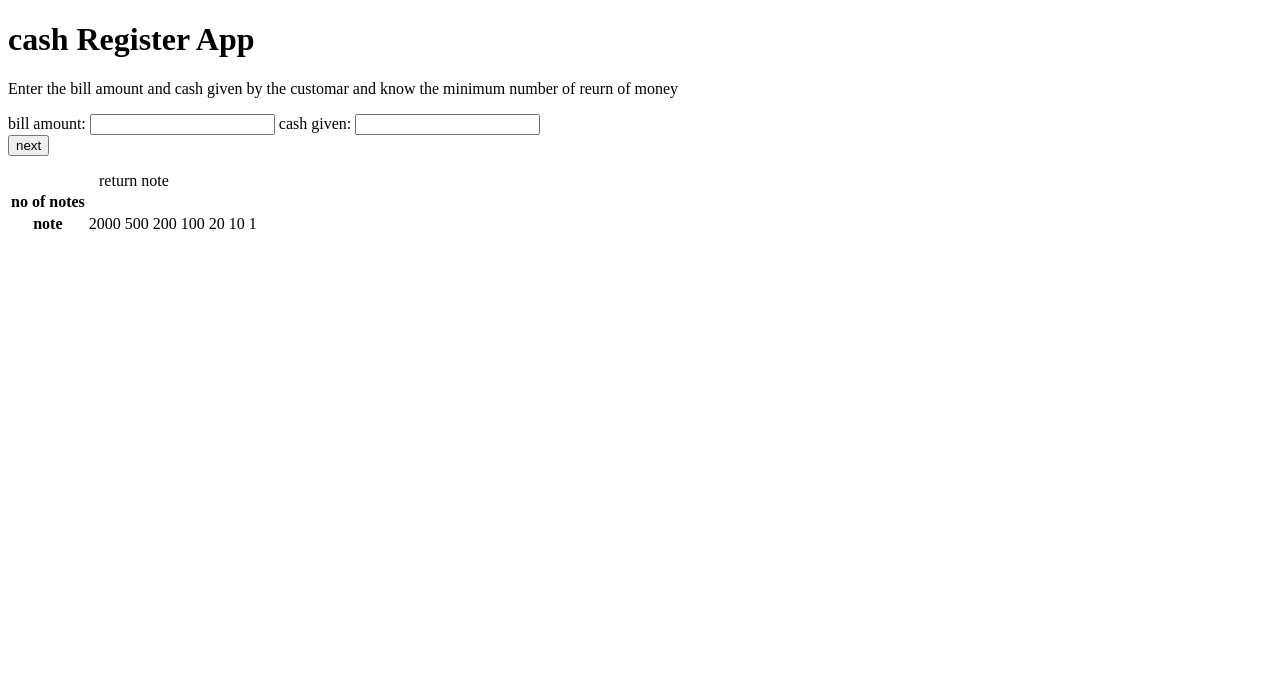
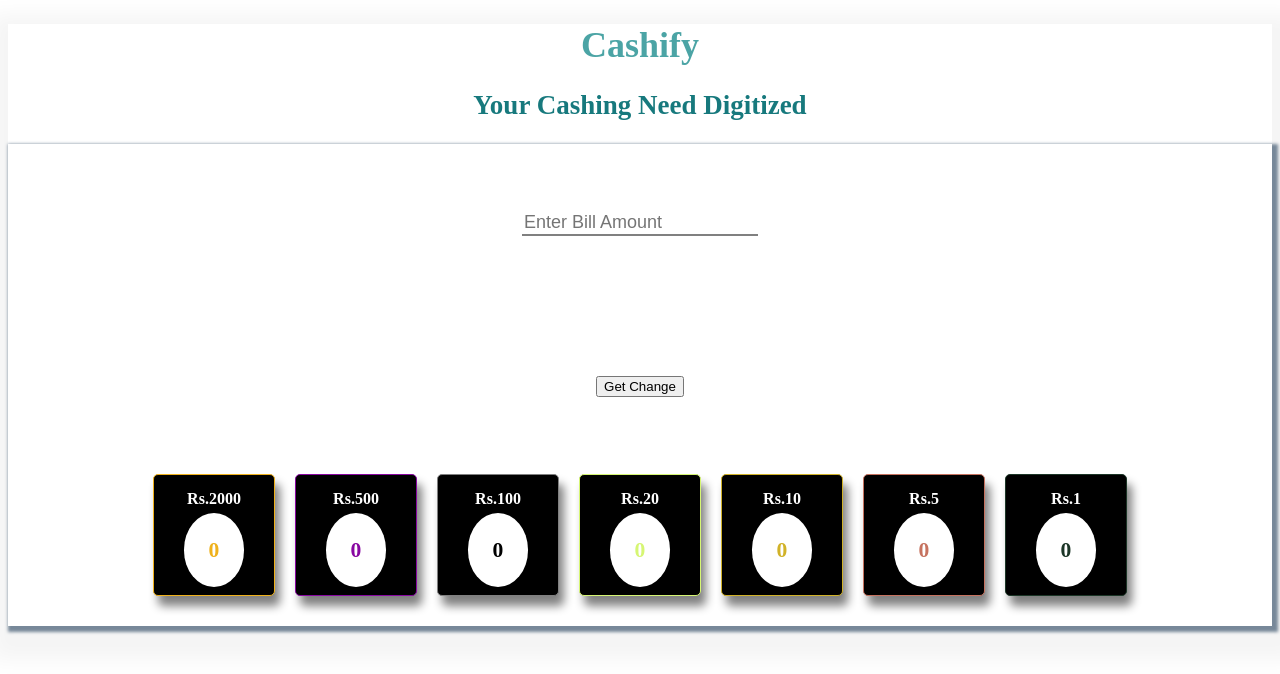
Before and after one commit to kunalsamanta/cashRegister, a plain HTML site: page index.html in a window 1280 px wide. Drawn offline with Linux system fonts and the light colour scheme.

Commit message:
new code

```diff
--- a/index.html
+++ b/index.html
@@ -1,52 +1,82 @@
 <!DOCTYPE html>
 <html lang="en">
   <head>
-    <meta charset="UTF-8">
-    <meta http-equiv="X-UA-Compatible" content="IE=edge">
-    <meta name="viewport" content="width=device-width, initial-scale=1.0">
-    <link rel="styleseet" href="./main.css">
-    <title>cash register</title>
+    <meta charset="UTF-8" />
+    <meta http-equiv="X-UA-Compatible" content="IE=edge" />
+    <meta name="viewport" content="width=device-width, initial-scale=1.0" />
+    <link rel="stylesheet" href="main.css" />
+    <title>Cashify</title>
   </head>
   <body>
-    <div class="cointner">
-        <h1>cash Register App</h1>
-        <p class="description">Enter the bill amount and cash given by the customar and know the minimum number of reurn of money
-
+    <div class="container">
+      <div class="app-head">
+        <h1>Cashify</h1>
+        <h2>Your Cashing Need Digitized</h2>
+      </div>
+      <div class="app-body">
+        <div class="app-input">
+          <form>
+            <input
+              class="inputTxt"
+              type="text"
+              placeholder="Enter Bill Amount"
+              id="billAmt"
+            />
+            <p
+              id="billAmtWarn"
+              style="visibility: hidden !important; color: red"
+            >
+              Please enter amount greater than 0
             </p>
-        <label for="bill-amount">bill amount:</label>
-        <input id="bill-amount" type="text">
-        <label for="cash-given">cash given:</label>
-        <input id="cash-given" type="text"><br>
-        <button id="check-button">next</button>
-        <p id="error-message"></p>
-
-
-        <table class="change-table">
-            <caption>return note</caption>
-        <tr>
-            <th>no of notes</th>
-            <td class="no-of-notes"></td>
-            <td class="no-of-notes"></td>
-            <td class="no-of-notes"></td>
-            <td class="no-of-notes"></td>
-            <td class="no-of-notes"></td>
-            <td class="no-of-notes"></td>
-            <td class="no-of-notes"></td>
-        </tr>
-        <tr>
-            <th>note</th>
-            <td>2000</td>
-            <td>500</td>
-            <td>200</td>
-            <td>100</td>
-            <td>20</td>
-            <td>10</td>
-            <td>1</td>
-        </tr>
-    </table>
+            <input
+              class="inputTxt"
+              type="text"
+              placeholder="Enter Cash Given"
+              id="cash"
+              style="visibility: hidden !important"
+            />
+            <p
+              id="cashWarn"
+              style="visibility: hidden !important; color: green"
+            >
+              Please give cash greater than amount
+            </p>
+            <button id="getChangeBtn" type="submit">Get Change</button>
+          </form>
         </div>
-
-
+        <div class="app-output">
+          <div id="inner-c1">
+            <p class="amtName">Rs.2000</p>
+            <span id="c1" class="count">0</span>
+          </div>
+          <div id="inner-c2">
+            <p class="amtName">Rs.500</p>
+            <span id="c2" class="count">0</span>
+          </div>
+          <div id="inner-c3">
+            <p class="amtName">Rs.100</p>
+            <span id="c3" class="count">0</span>
+          </div>
+          <div id="inner-c4">
+            <p class="amtName">Rs.20</p>
+            <span id="c4" class="count">0</span>
+          </div>
+          <div id="inner-c5">
+            <p class="amtName">Rs.10</p>
+            <span id="c5" class="count">0</span>
+          </div>
+          <div id="inner-c6">
+            <p class="amtName">Rs.5</p>
+            <span id="c6" class="count">0</span>
+          </div>
+          <div id="inner-c7">
+            <p class="amtName">Rs.1</p>
+            <span id="c7" class="count">0</span>
+          </div>
+        </div>
+      </div>
+      <div class="app-footer"></div>
+    </div>
+    <script src="index.js"></script>
   </body>
-<script src="./index.js"></script>
 </html>
--- a/index.js
+++ b/index.js
@@ -1,47 +1,52 @@
-const billAmount= document.querySelector("#bill-amount");
-const cashGiven= document.querySelector("#cash-given");
-const checkButton= document.querySelector("#check-button");
-//console.log(cashGiven.value);
-const message=document.querySelector("#error-message");
-const noOfNotes=document.querySelectorAll(".no-of-notes")
-const avaibleNote=[2000,500,200,100,20,10,1]
+const billAmount = document.getElementById("billAmt");
+const cashGiven = document.getElementById("cash");
+const amtWarning = document.getElementById("billAmtWarn");
+const cashWarning = document.getElementById("cashWarn");
+const getChangeBtn = document.getElementById("getChangeBtn");
+const noteCount = document.querySelectorAll(".count");
 
-checkButton.addEventListener("click",function validBillamount(){
-    hideMessage();
-   //console.log(billAmount.value);
-    if (billAmount.value>0){
-        if(cashGiven.value>=billAmount.value){
-            const amountTobeReturn= cashGiven.value-billAmount.value;
-            calculateChange(amountTobeReturn);
+// Input Value
+let avaliableNotes = [2000, 500, 100, 20, 10, 5, 1];
 
+//Event Listner
+billAmount.addEventListener("keyup", getAmount);
+cashGiven.addEventListener("keyup", getCash);
+getChangeBtn.addEventListener("click", getChangeFn);
 
-        }
-        else{
-            showMessage("Wanna wash some dish?");
+for (i = 1; i <= 7; i++) {
+  let hex = Math.floor(Math.random() * 16777215).toString(16);
+  document.getElementById("c" + i).style.color = "#" + hex;
+  document.getElementById("inner-c" + i).style.borderColor = "#" + hex;
+}
 
-        }
+// Functions
+function getAmount(event) {
+  if (event.target.value <= 0) {
+    amtWarning.style.visibility = "visible";
+    cashGiven.style.visibility = "hidden";
+  } else {
+    amtWarning.style.visibility = "hidden";
+    cashGiven.style.visibility = "visible";
+  }
+}
 
+function getCash(event) {
+  if (event.target.value < billAmount.value) {
+    cashWarning.style.visibility = "visible";
+  } else {
+    cashWarning.style.visibility = "hidden";
+  }
+}
+function getChangeFn(event) {
+  event.preventDefault();
+  let cashToReturn = cashGiven.value - billAmount.value;
+  if (cashToReturn >= 0) {
+    for (let i = 0; i < avaliableNotes.length; i++) {
+      const numberOfNotes = Math.trunc(cashToReturn / avaliableNotes[i]);
+      cashToReturn %= avaliableNotes[i];
+      noteCount[i].innerText = numberOfNotes;
     }
-    else{
-        showMessage("invalid bill amount");
-    }
-});
-function hideMessage(){
-    message.style.display= "none";
-
+  } else {
+    cashWarning.style.visibility = "visible";
+  }
 }
-function calculateChange(amountTobeReturn){
-    for( let i=0; i< avaibleNote.length; i++){
-        const noOfNotes=Math.trunc(amountTobeReturn/avaibleNote[i]);
-        amountTobeReturn %= avaibleNote[i];
-        noOfNotes[i].innerText=noOfNotes;
-
-    }
-
-
-
-}
-function showMessage(msg){
-    message.style.display="block";
-    message.innerText=msg;
-}
--- a/main.css
+++ b/main.css
@@ -1,8 +1,96 @@
-* {
+.container {
+    text-align: center;
+    margin: auto;
+    padding: auto;
+    box-shadow: 5px 12px 20px 22px whitesmoke;
+    color: #4ba4a5;
+    font-size: large;
+  }
 
-}
-.cointner{
+  .container h2 {
+    color: #17797d;
+  }
+
+  .app-body {
+    box-shadow: 3px 3px 3px 3px lightslategray;
+    padding-bottom: 20px;
+  }
+
+  .app-body > .app-input {
     display: flex;
     flex-direction: column;
-    width: 50vw;
-}
+    align-items: center;
+    justify-content: space-evenly;
+    min-height: 40vh;
+  }
+
+  .inputTxt {
+    border: none;
+    border-bottom: 2px solid grey;
+    font-size: large;
+  }
+
+  .inputTxt:focus {
+    outline: none;
+    border: none;
+    border-bottom: 2px solid black;
+  }
+
+  .inputTxt#billAmt {
+    color: red;
+  }
+
+  .inputTxt#cash {
+    color: green;
+  }
+
+  .inputTxt#billAmt:focus {
+    border-bottom: 2px solid red;
+    color: red;
+  }
+
+  .inputTxt#cash:focus {
+    border-bottom: 2px solid green;
+    color: green;
+  }
+
+  .app-output {
+    display: flex;
+    flex-direction: row;
+    justify-content: center;
+  }
+
+  .app-output > div {
+    width: 100px;
+    height: 100px;
+    border: 1px solid grey;
+    border-radius: 5px;
+    padding: 10px;
+    margin: 10px;
+    box-shadow: 5px 10px 10px grey;
+    background-color: black;
+  }
+
+  .app-output > div:hover {
+    width: 101px;
+    height: 101px;
+    box-shadow: 5px 10px 10px black;
+  }
+
+  .app-output > div > .count {
+    background-color: white;
+    padding: 25px;
+    border-radius: 50%;
+    margin-top: 20px;
+    color: black;
+    font-size: larger;
+    font-weight: 700;
+  }
+
+  .amtName {
+    color: white;
+    font-size: medium;
+    font-weight: 700;
+    margin: 0 0 25px 0;
+    padding: 5px;
+  }
```
Lines whose indentation alone changed are shown as unchanged.
